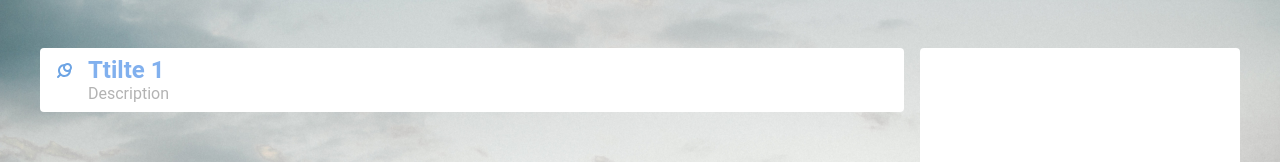
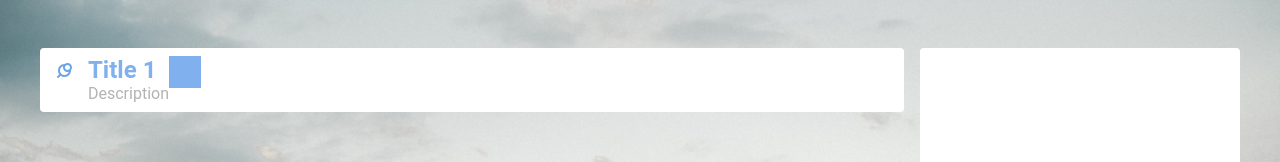
Before and after one commit to milsinery/bob, a React (Create React App) app: page / in a window 1280 px wide. Shown: the top 162 px of the page. Built offline with nearby package versions, Linux system fonts and the light colour scheme.

Commit message:
fixed styles of component card

```diff
--- a/src/Card.css
+++ b/src/Card.css
@@ -1,4 +1,4 @@
-.Card {
+.card {
     display: flex;
     flex-shrink: 0;
     position: relative;
@@ -12,29 +12,35 @@
     transition: all .3s ease-out;
 }
 
-.Content {
+.content {
     display: flex;
     flex-direction: column;
 }
 
-.Title {
+.title {
     color: var(--color-sky);
 }
 
-.Descritpion {
+.descritpion {
     color: var(--color-cloud);
 }
 
+.card__expander {
+    width: 32px;
+    height: 32px;
+    background-color: var(--color-sky);
+}
+
 @media (max-width: 480px) {
-    .Card {
+    .card {
         height: 48px;
     }
 
-    .Descritpion {
+    .descritpion {
         visibility: hidden;
     }
 
-    .Expand {
+    .card_expand {
         height: 200px;
         transition: all .15s ease-out;
     }
--- a/src/Card.js
+++ b/src/Card.js
@@ -14,19 +14,20 @@ class Card extends React.Component {
         this.handleClick = this.handleClick.bind(this);
     }
 
-    handleClick(e) {
+    handleClick() {
         this.setState({flag: !this.state.flag});
     }
 
     render() {
         return(
-            <div className={this.state.flag ? "Card" : "Card Expand"} onClick={this.handleClick}>
+            <div className={this.state.flag ? "card" : "card card_expand"}>
                 <Icon/>
-                <div className="Content">
-                    <h2 className="Title">{this.props.title || this.state.title}</h2>
+                <div className="content">
+                    <h2 className="title">{this.props.title || this.state.title}</h2>
 
-                    <p className="Descritpion">{this.props.description || this.state.description}</p>
+                    <p className="descritpion">{this.props.description || this.state.description}</p>
                 </div>
+                <div className="card__expander" onClick={this.handleClick}></div>
             </div>
         );
     }
--- a/src/Cards.js
+++ b/src/Cards.js
@@ -7,7 +7,7 @@ class Cards extends React.Component {
     render(){
         return(
             <div className="Cards">
-                <Card title="Ttilte 1"></Card>
+                <Card title="Title 1"></Card>
             </div>
         );
     }
```
